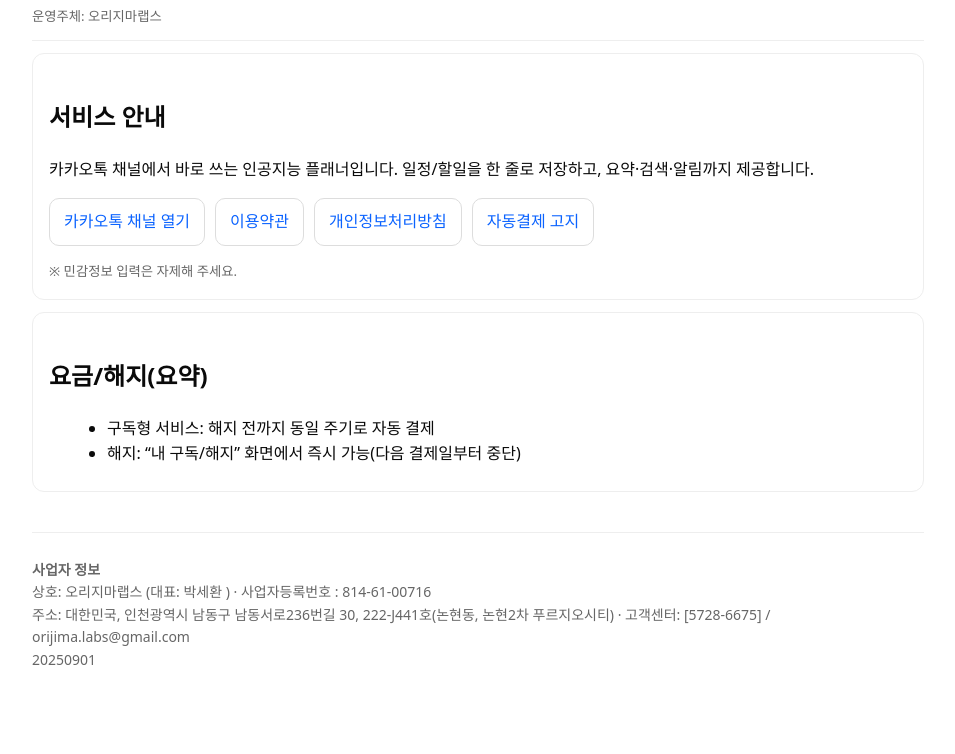
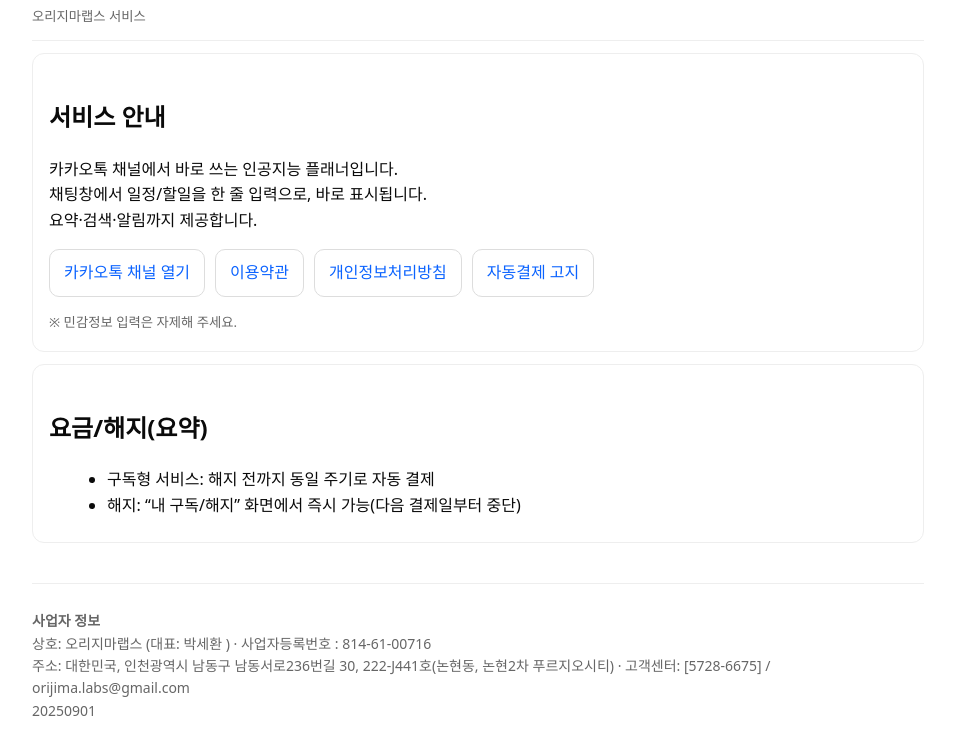
Before and after one commit to pshw2000/orijima-site-Public-, a plain HTML site: page index.html in a window 1280 px wide. Shown: the part 96-850 px from the top of the page, without its empty margins (162-1117 px from the left). Before the commit the page ends 805 px from the top, so only its background shows below. Drawn offline with Linux system fonts and the light colour scheme.

Commit message:
Update index.html

```diff
--- a/index.html
+++ b/index.html
@@ -7,12 +7,14 @@
 <div class="container">
 <header>
   <h1>오리지마 AI 플래너<span class="badge">공식</span></h1>
-  <div><small>운영주체: 오리지마랩스</small></div>
+  <div><small>오리지마랩스 서비스</small></div>
 </header>
 
 <section class="card">
   <h2>서비스 안내</h2>
-  <p>카카오톡 채널에서 바로 쓰는 인공지능 플래너입니다. 일정/할일을 한 줄로 저장하고, 요약·검색·알림까지 제공합니다.</p>
+  <p>카카오톡 채널에서 바로 쓰는 인공지능 플래너입니다.<br>
+    채팅창에서 일정/할일을 한 줄 입력으로, 바로 표시됩니다.<br>
+    요약·검색·알림까지 제공합니다.</p>
   <div class="btns">
     <a class="btn" href="https://pf.kakao.com/_yourchannel">카카오톡 채널 열기</a>
     <a class="btn" href="/terms_ko.html">이용약관</a>
```
